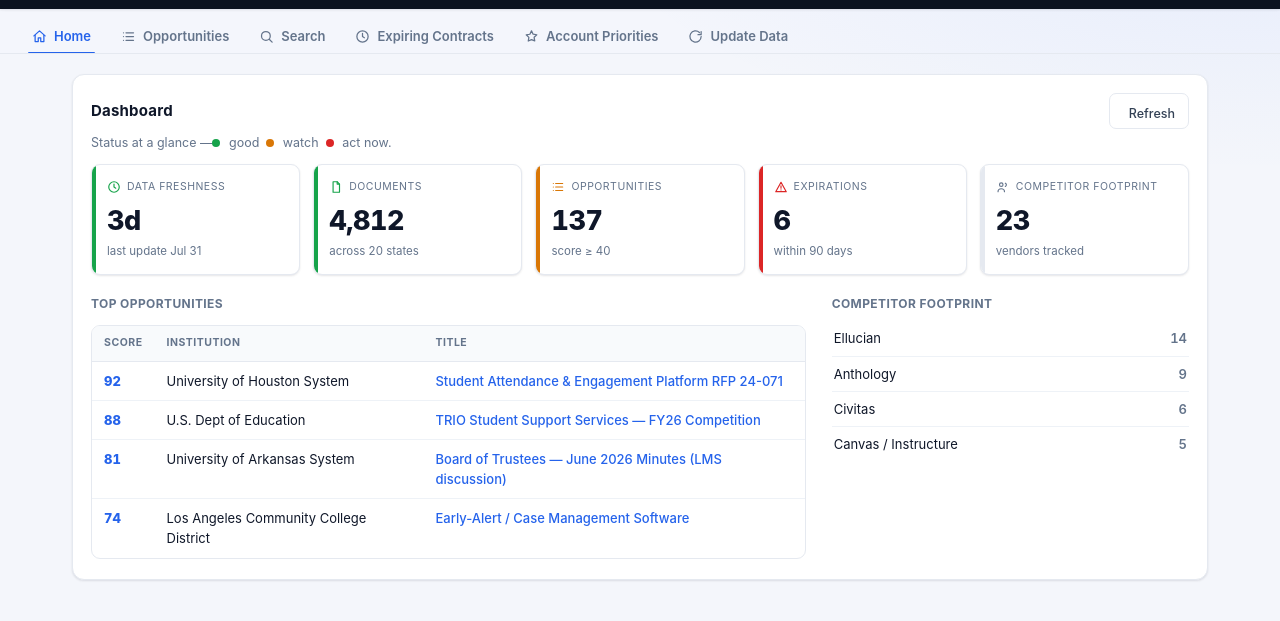
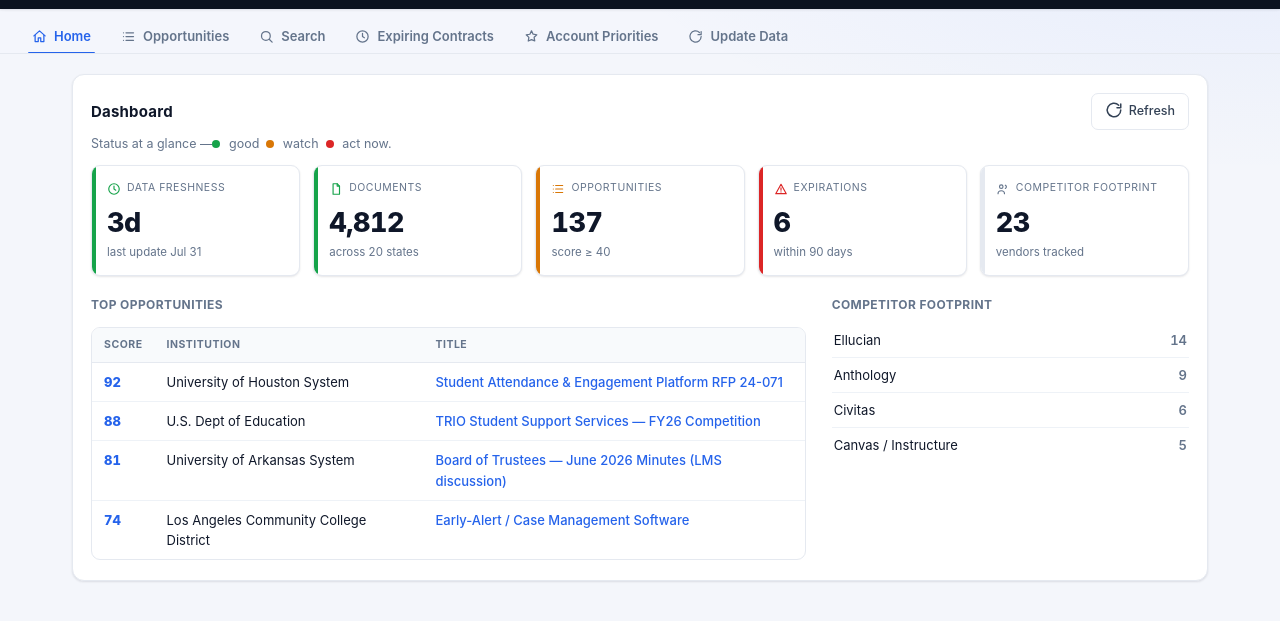
Before and after one commit to Kibcochran93/FreeGSPEND, a plain HTML site: page govspend_free/webui/index.html in a window 1280 px wide. Shown: the part 47-668 px from the top of the page. Drawn offline with Linux system fonts and the light colour scheme.

Commit message:
Fix icon sizing: bare icons no longer balloon to fill their container
Icon SVGs were sized only in styled contexts (tabs, cards, theme toggle); bare
icons — the Update Data auto-refresh callout and the Home Refresh button — had
no intrinsic size and stretched to fill their flex parent (the callout icon
rendered as a giant graphic). Give every Icon a default 18px size + flex:none
via a shared .ico class and width/height attributes; context CSS still overrides
where a smaller size is wanted. Accent-color and size the callout icon.

Co-Authored-By: Claude Opus 4.8 <noreply@anthropic.com>

```diff
--- a/govspend_free/webui/app.js
+++ b/govspend_free/webui/app.js
@@ -37,7 +37,10 @@
     moon: '<path d="M21 12.8A9 9 0 1 1 11.2 3a7 7 0 0 0 9.8 9.8z"/>'
   };
   function Icon(props) {
-    return html`<svg class=${props.class || ""} viewBox="0 0 24 24" fill="none" stroke="currentColor"
+    // width/height + the .ico class give every icon an intrinsic size so a bare
+    // <svg> can't balloon to fill a flex parent; context CSS (.tab svg, etc.)
+    // still overrides the size where needed.
+    return html`<svg class=${"ico " + (props.class || "")} width="18" height="18" viewBox="0 0 24 24" fill="none" stroke="currentColor"
       stroke-width="2" stroke-linecap="round" stroke-linejoin="round" innerHTML=${ICONS[props.name] || ICONS.doc}></svg>`;
   }
   var TABS = [
--- a/govspend_free/webui/styles.css
+++ b/govspend_free/webui/styles.css
@@ -109,6 +109,10 @@
 }
 
 * { box-sizing: border-box; }
+/* Icons: fixed intrinsic size, never stretch to fill a flex parent. Context
+   rules (.tab svg, .stat-card .k svg, .iconbtn svg) override the size. */
+svg.ico { width: 18px; height: 18px; flex: none; }
+.callout > svg.ico { width: 20px; height: 20px; color: var(--accent); }
 html, body { height: 100%; }
 body {
   margin: 0;
```
